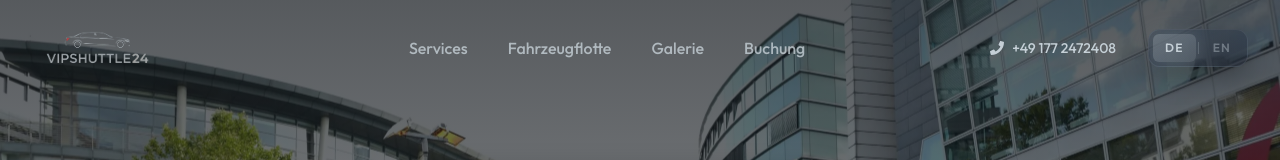
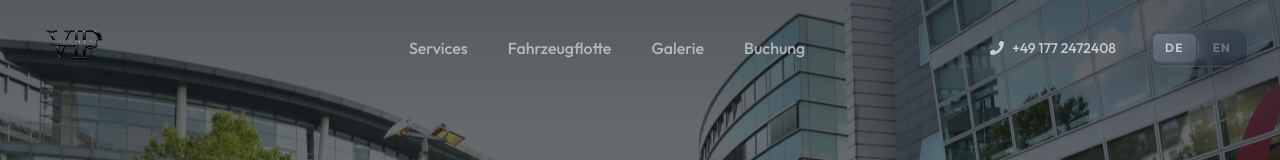
Before and after one commit to DevBerkcan/vipshuttle24-corporate-main, a Next.js app: page / in a window 1280 px wide. Shown: the top 160 px of the page. Built offline with nearby package versions, Linux system fonts and the light colour scheme.

Commit message:
Change logo

```diff
--- a/src/app/layout.tsx
+++ b/src/app/layout.tsx
@@ -101,8 +101,8 @@ const localBusinessJsonLd = {
     "https://www.instagram.com/vipshuttle24.de/",
   ],
   priceRange: "€€€",
-  image: "https://vipshuttle-24.de/og-image.webp",
-  logo: "https://vipshuttle-24.de/og-image.webp",
+  image: "https://vipshuttle-24.de/1.webp",
+  logo: "https://vipshuttle-24.de/logo2.webp",
   areaServed: [
     { "@type": "State", name: "Nordrhein-Westfalen" },
     { "@type": "City", name: "Düsseldorf" },
@@ -251,7 +251,7 @@ export default function RootLayout({
         <link rel="preconnect" href="https://fonts.googleapis.com" />
         <link rel="preconnect" href="https://fonts.gstatic.com" crossOrigin="anonymous" />
         {/* Preload hero poster (LCP image) */}
-        <link rel="preload" as="image" href="/11.webp" />
+        <link rel="preload" as="image" href="/12.webp" />
 
         {/* Fonts */}
         {/* eslint-disable-next-line @next/next/no-page-custom-font */}
--- a/src/components/Header.tsx
+++ b/src/components/Header.tsx
@@ -38,7 +38,7 @@ const Header = () => {
           <a href="/" className="relative group" aria-label={t.header.home}>
             <div className="relative w-40 lg:w-52 h-12 lg:h-14">
               <Image
-                src="/logo.png"
+                src="/logo2.png"
                 alt="VIPSHUTTLE 24 Logo"
                 fill
                 sizes="(max-width: 1024px) 160px, 208px"
```
Also changed, not shown: public/logo1.png (renamed from public/logo.png), public/logo2.png (added).
